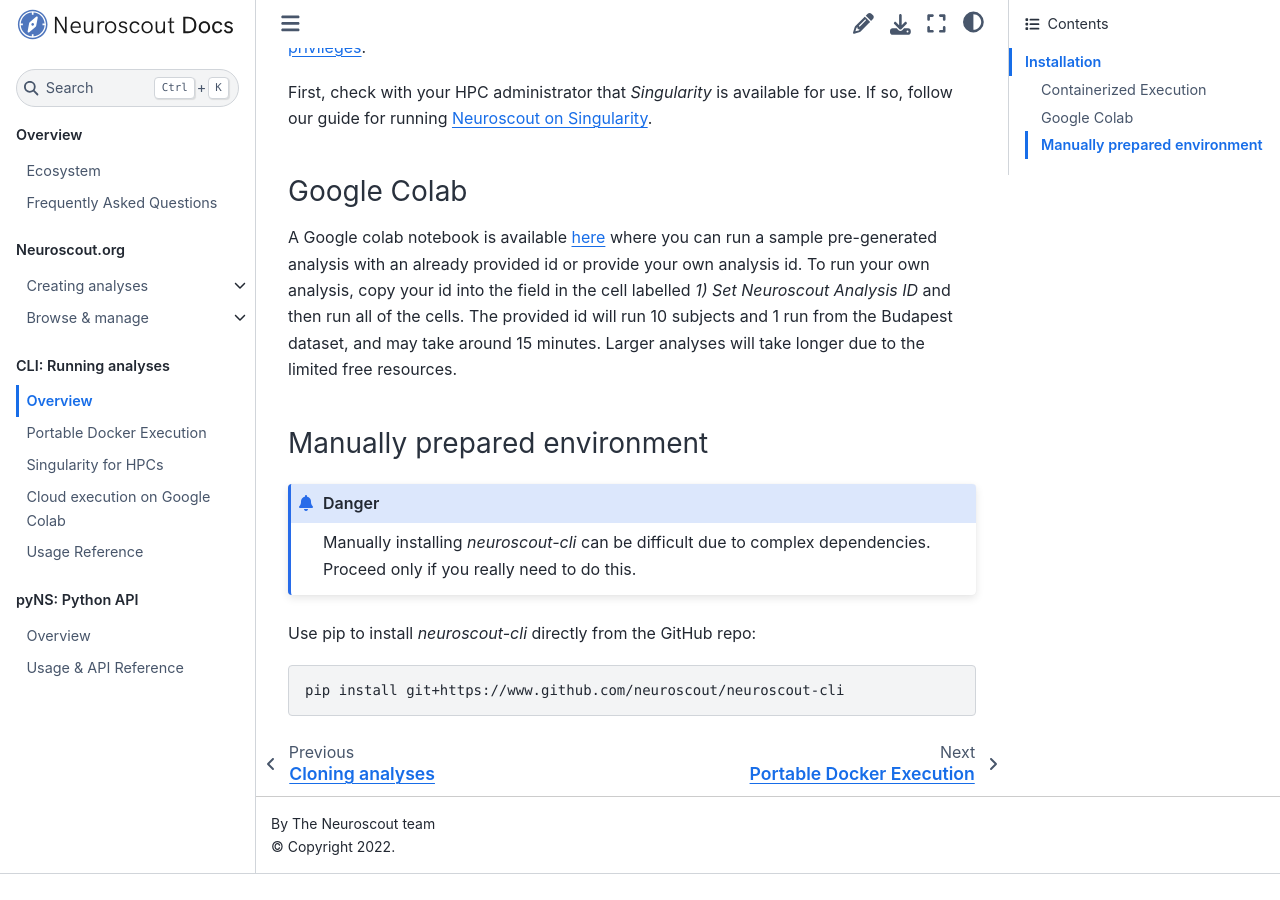
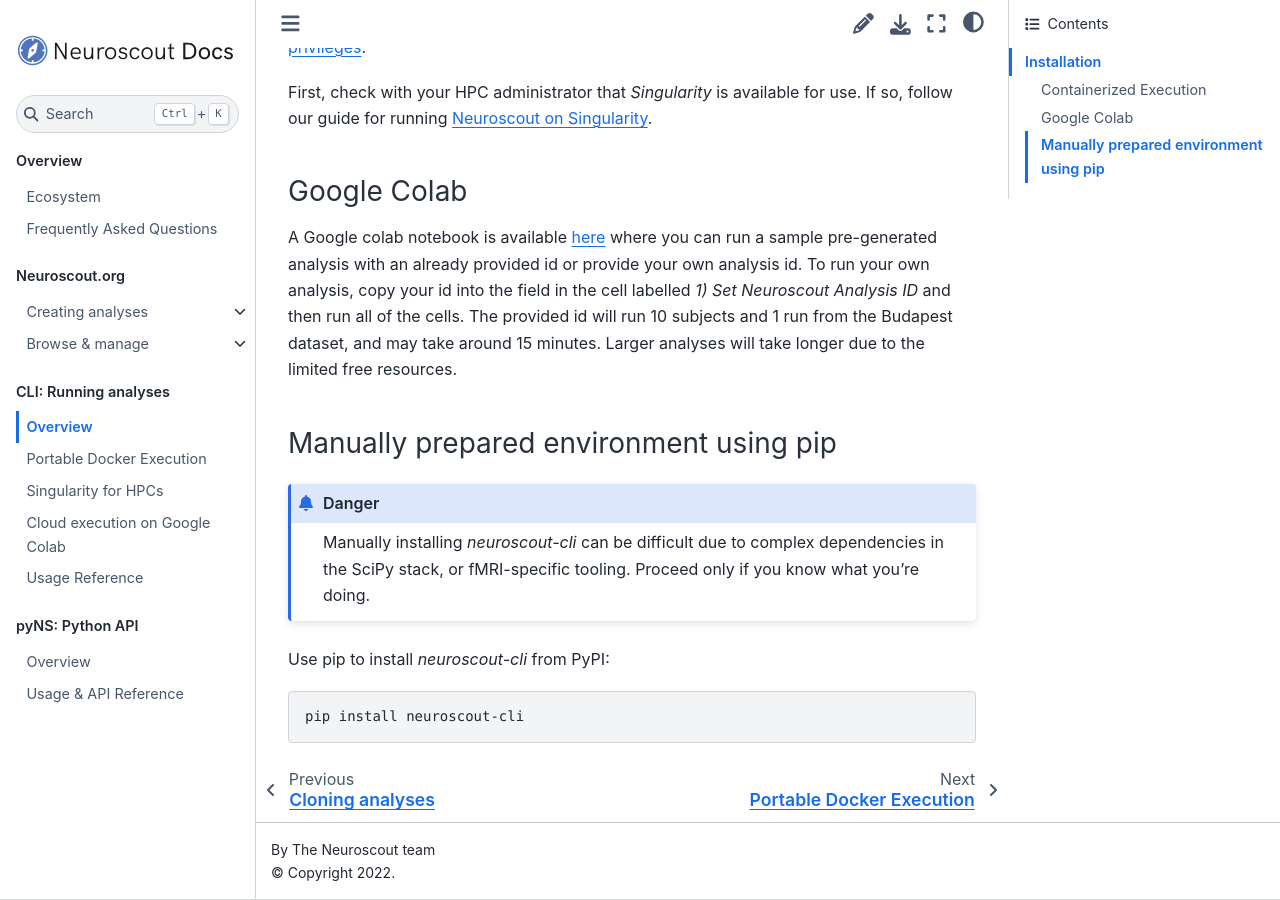
Before and after one commit to snastase/neuroscout-docs, a Jupyter Book: the page built from docs/cli/intro.md, in a window 1280 px wide and 900 px high, scrolled down 1053 px. Built offline with Jupyter Book 1.0.4 settings and Sphinx 7.4.7 and the Sphinx Book theme 1.1.4, drawn with Linux system fonts in a browser that asks for light colours; before the commit the page ends 1927 px from its top, so only the background shows below that.

Commit message:
Add PyPI ref

````diff
--- a/docs/cli/intro.md
+++ b/docs/cli/intro.md
@@ -30,11 +30,12 @@ First, check with your HPC administrator that _Singularity_ is available for use
 
 A Google colab notebook is available [here](https://colab.research.google.com/github/neuroscout/neuroscout-cli/blob/master/examples/Neuroscout_Colab_Demo_NoMount.ipynb) where you can run a sample pre-generated analysis with an already provided id or provide your own analysis id. To run your own analysis, copy your id into the field in the cell labelled _1) Set Neuroscout Analysis ID_ and then run all of the cells. The provided id will run 10 subjects and 1 run from the Budapest dataset, and may take around 15 minutes. Larger analyses will take longer due to the limited free resources.
 
-### Manually prepared environment
+### Manually prepared environment using pip
 
 ```{admonition} Danger
-Manually installing _neuroscout-cli_ can be difficult due to complex dependencies. Proceed only if you really need to do this.
+Manually installing _neuroscout-cli_ can be difficult due to complex dependencies in the SciPy stack, or fMRI-specific tooling.
+Proceed only if you know what you're doing.
 ```
-Use pip to install _neuroscout-cli_ directly from the GitHub repo:
+Use pip to install _neuroscout-cli_ from PyPI:
 
-    pip install git+https://www.github.com/neuroscout/neuroscout-cli
+    pip install neuroscout-cli
````
